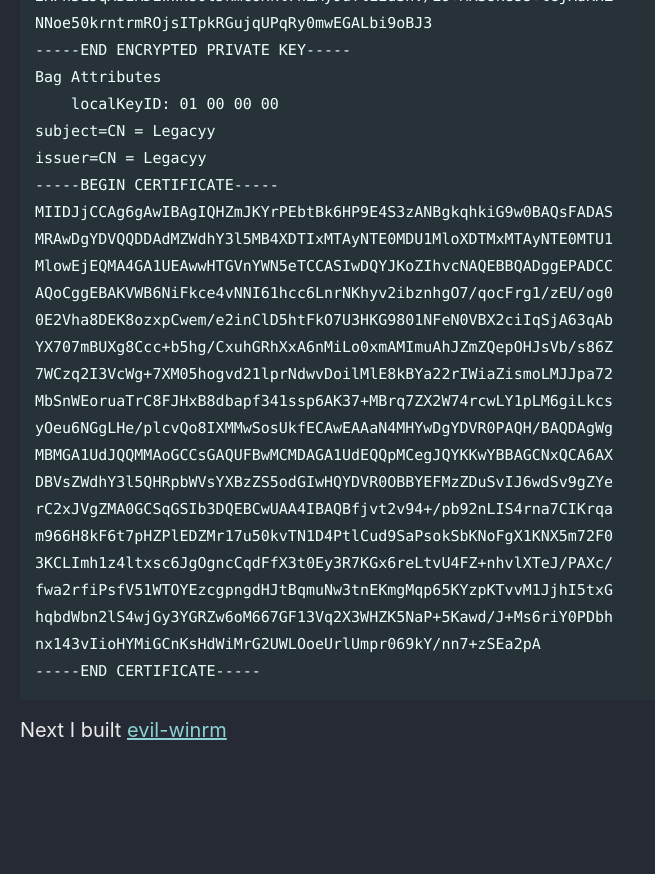
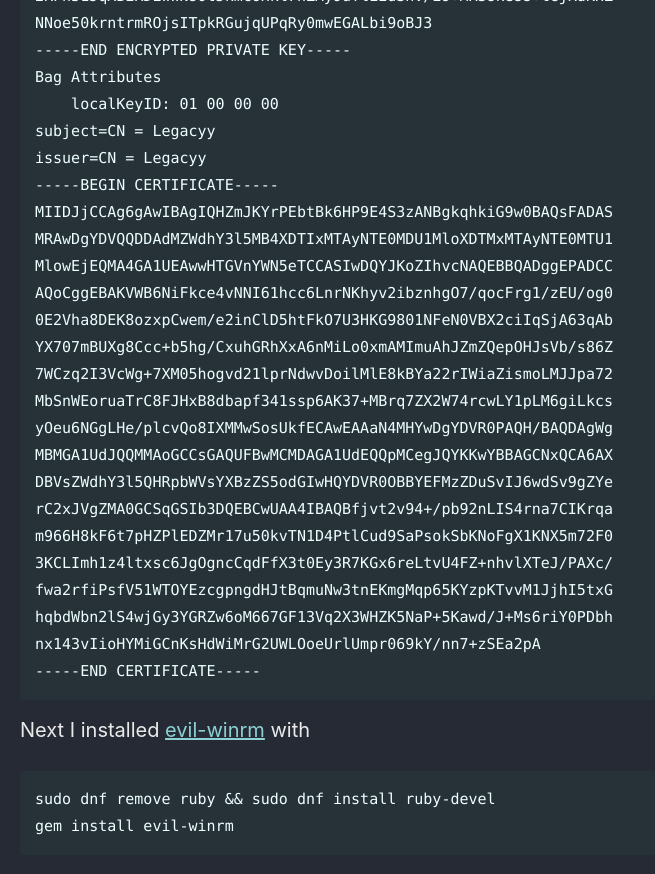
Before and after one commit to Connor-McCartney/Connor-McCartney.github.io, a Jekyll site: the page built from _pages/htb/timelapse.md, in a window 1280 px wide and 900 px high, scrolled down 6197 px. Shown: the top 874 px of the window, without its empty margins (0-655 px from the left). Built offline with Jekyll 4.4.1, drawn with Linux system fonts in a browser that asks for light colours; cached includes are drawn as plain includes; before the commit the page ends 6998 px from its top, so only the background shows below that.

Commit message:
Update timelapse.md

````diff
--- a/_pages/htb/timelapse.md
+++ b/_pages/htb/timelapse.md
@@ -262,4 +262,9 @@ nx143vIioHYMiGCnKsHdWiMrG2UWLOoeUrlUmpr069kY/nn7+zSEa2pA
 -----END CERTIFICATE-----
 ```
 
-Next I built [evil-winrm](https://github.com/Hackplayers/evil-winrm)
+Next I installed [evil-winrm](https://github.com/Hackplayers/evil-winrm) with
+
+```
+sudo dnf remove ruby && sudo dnf install ruby-devel
+gem install evil-winrm
+```
````
